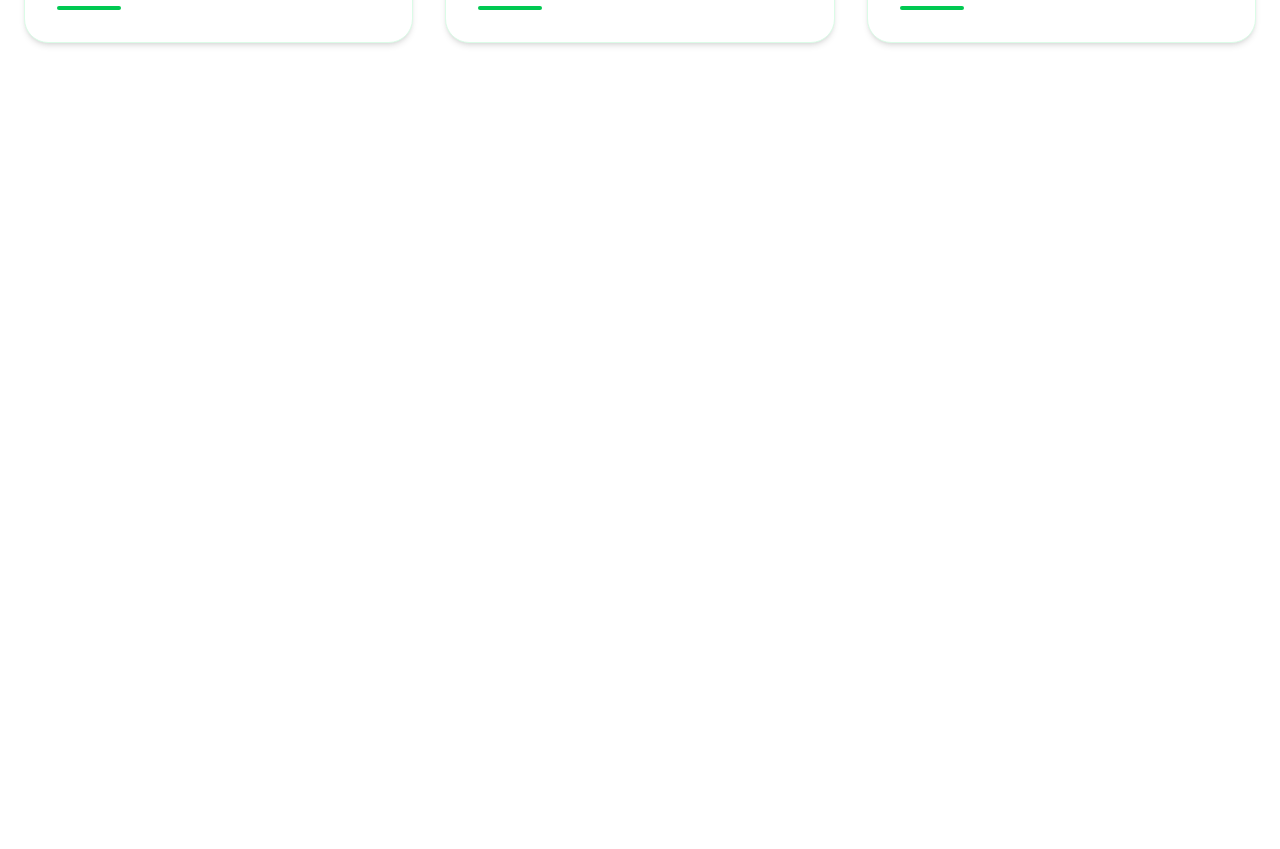
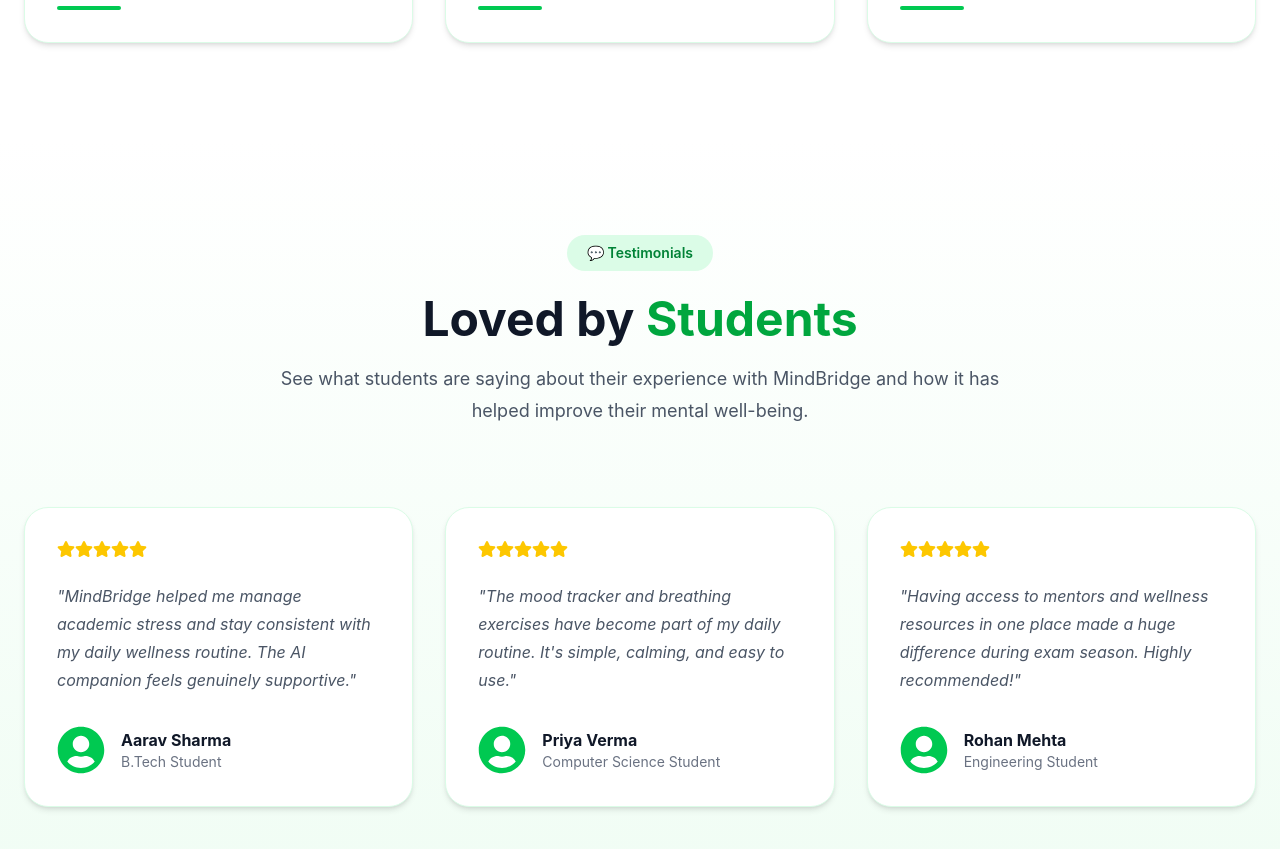
Before and after one commit to neha-gupta887/S-02-Mental-Health-Awareness-Campaign-for-First-Year-Students, a React (Vite) app: page / in a window 1280 px wide. Shown: the part 3620-4469 px from the top of the page. Before the commit the page ends 3759 px from the top, so only its background shows below. Built offline with nearby package versions, Linux system fonts and the light colour scheme.

Commit message:
Add testimonials section

```diff
--- a/src/App.jsx
+++ b/src/App.jsx
@@ -1,3 +1,4 @@
+import Testimonials from "./components/Testimonials";
 import WhyChoose from "./components/WhyChoose";
 import HowItWorks from "./components/HowItWorks";
 import Navbar from "./components/Navbar";
@@ -12,6 +13,7 @@
   <Features />
   <HowItWorks />
   <WhyChoose />
+  <Testimonials />
 </>
   );
 }
--- /dev/null
+++ b/src/components/Testimonials.jsx
@@ -0,0 +1,85 @@
+import { FaStar, FaUserCircle } from "react-icons/fa";
+
+function Testimonials() {
+  const testimonials = [
+    {
+      name: "Aarav Sharma",
+      role: "B.Tech Student",
+      review:
+        "MindBridge helped me manage academic stress and stay consistent with my daily wellness routine. The AI companion feels genuinely supportive.",
+    },
+    {
+      name: "Priya Verma",
+      role: "Computer Science Student",
+      review:
+        "The mood tracker and breathing exercises have become part of my daily routine. It's simple, calming, and easy to use.",
+    },
+    {
+      name: "Rohan Mehta",
+      role: "Engineering Student",
+      review:
+        "Having access to mentors and wellness resources in one place made a huge difference during exam season. Highly recommended!",
+    },
+  ];
+
+  return (
+    <section className="py-24 bg-gradient-to-b from-white to-green-50">
+      <div className="max-w-7xl mx-auto px-6">
+        {/* Heading */}
+        <div className="text-center">
+          <span className="inline-block px-5 py-2 bg-green-100 text-green-700 rounded-full text-sm font-semibold">
+            💬 Testimonials
+          </span>
+
+          <h2 className="mt-6 text-4xl lg:text-5xl font-bold text-gray-900">
+            Loved by
+            <span className="text-green-600"> Students</span>
+          </h2>
+
+          <p className="mt-5 max-w-3xl mx-auto text-gray-600 text-lg leading-8">
+            See what students are saying about their experience with
+            MindBridge and how it has helped improve their mental well-being.
+          </p>
+        </div>
+
+        {/* Testimonial Cards */}
+        <div className="grid md:grid-cols-2 lg:grid-cols-3 gap-8 mt-20">
+          {testimonials.map((testimonial, index) => (
+            <div
+              key={index}
+              className="bg-white border border-green-100 rounded-3xl p-8 shadow-md hover:shadow-2xl hover:-translate-y-2 transition-all duration-300"
+            >
+              {/* Stars */}
+              <div className="flex text-yellow-400 text-lg">
+                {[...Array(5)].map((_, i) => (
+                  <FaStar key={i} />
+                ))}
+              </div>
+
+              {/* Review */}
+              <p className="mt-6 text-gray-600 leading-7 italic">
+                "{testimonial.review}"
+              </p>
+
+              {/* User */}
+              <div className="flex items-center mt-8">
+                <FaUserCircle className="text-5xl text-green-500" />
+
+                <div className="ml-4">
+                  <h4 className="font-bold text-gray-900">
+                    {testimonial.name}
+                  </h4>
+                  <p className="text-gray-500 text-sm">
+                    {testimonial.role}
+                  </p>
+                </div>
+              </div>
+            </div>
+          ))}
+        </div>
+      </div>
+    </section>
+  );
+}
+
+export default Testimonials;
```
